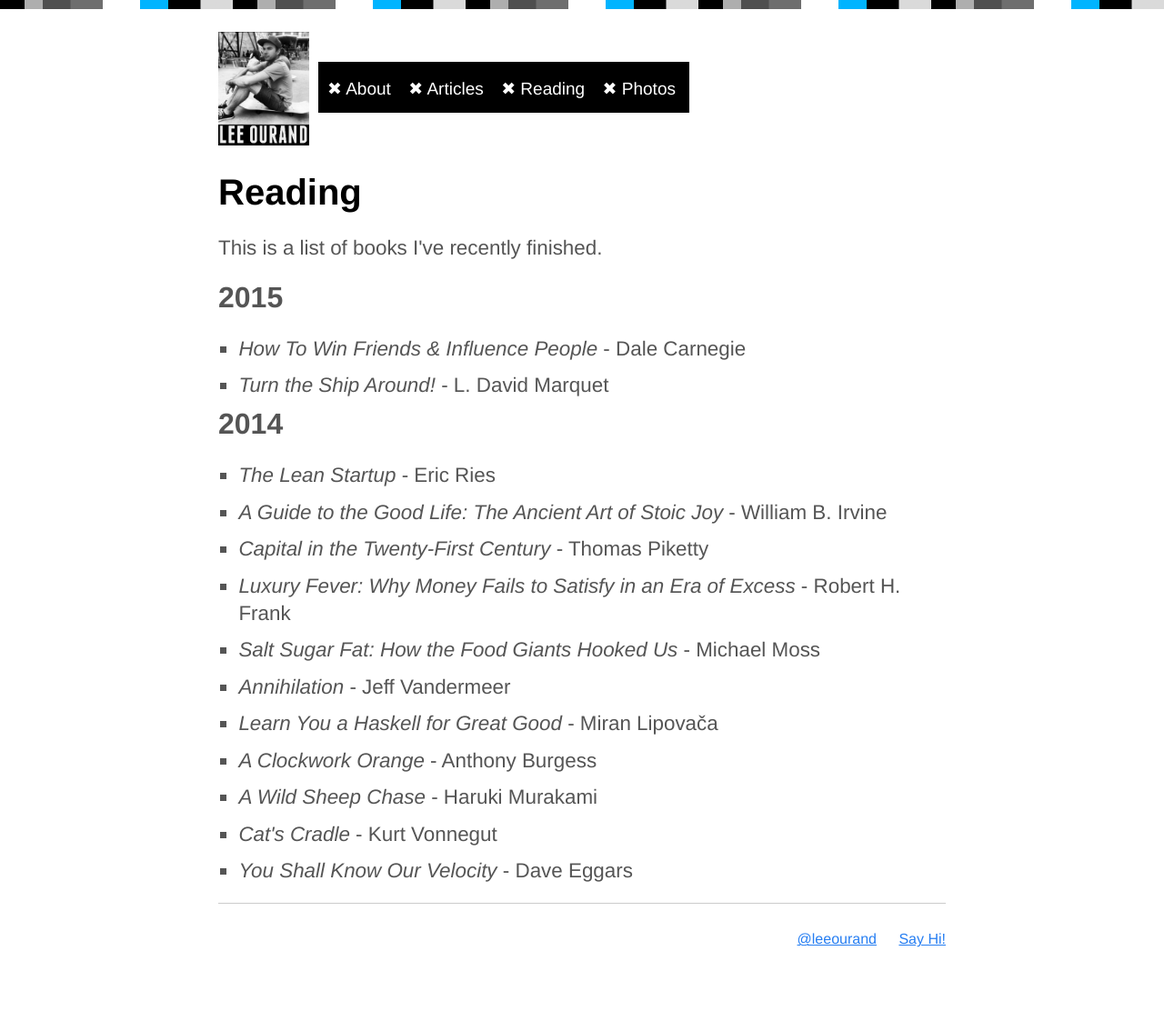
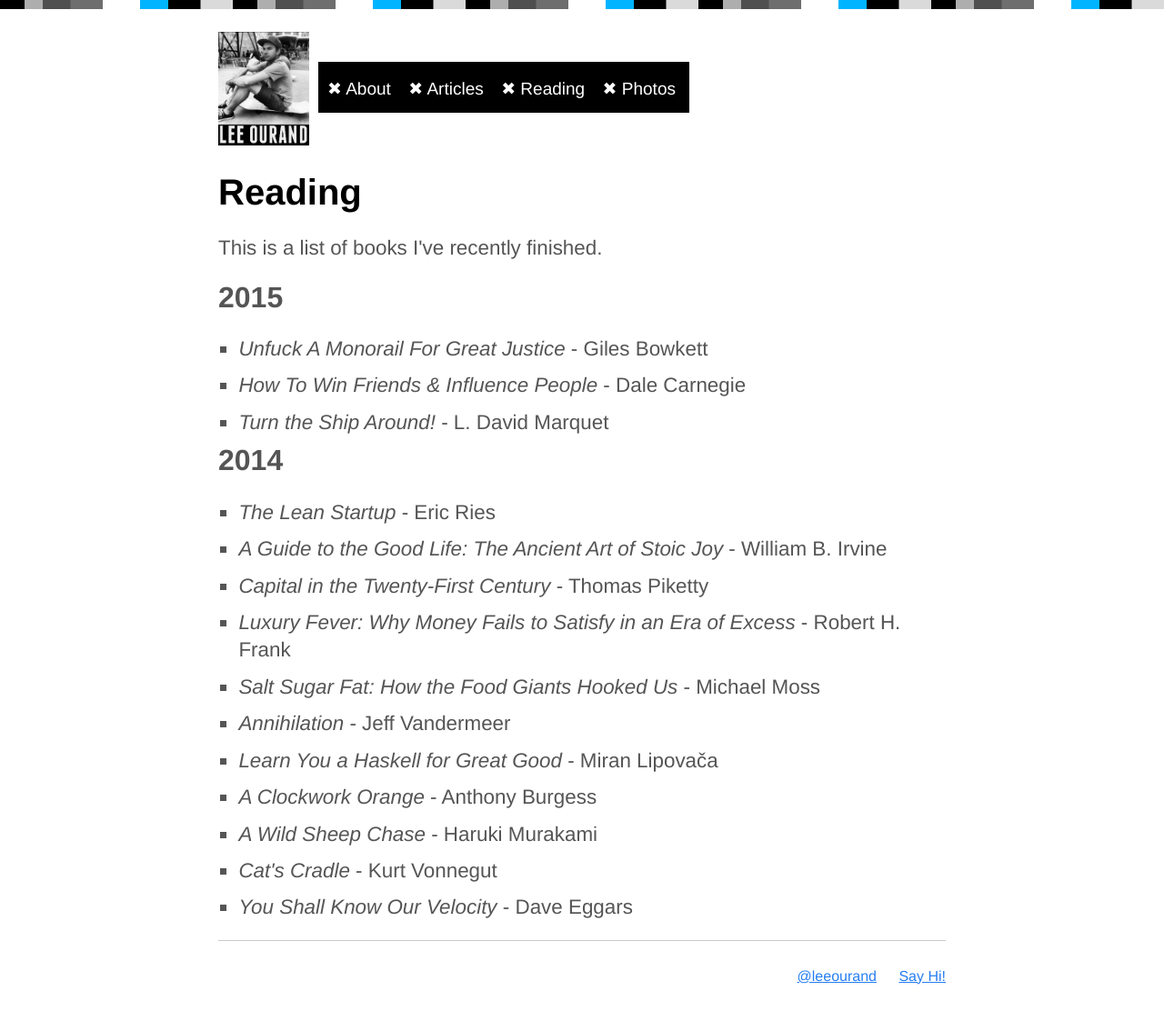
Before and after one commit to leeourand/leeourand.github.com, a Jekyll site: the page built from reading/index.html, in a window 1280 px wide. Shown: the whole page at 91% size. Built offline with Jekyll 4.4.1, drawn with Linux system fonts in a browser that asks for light colours; before the commit the page ends 1082 px from its top, so only the background shows below that.

Commit message:
Adds 'Unfuck a Monorail' to reading list

```diff
--- a/reading/index.html
+++ b/reading/index.html
@@ -6,6 +6,7 @@ title: Reading
 <p>This is a list of books I've recently finished.</p>
 <h2>2015</h2>
 <ul>
+  <li><em>Unfuck A Monorail For Great Justice</em> - Giles Bowkett</li>
   <li><em>How To Win Friends &amp; Influence People</em> - Dale Carnegie</li>
   <li><em>Turn the Ship Around!</em> - L. David Marquet</li>
 </ul>
```
